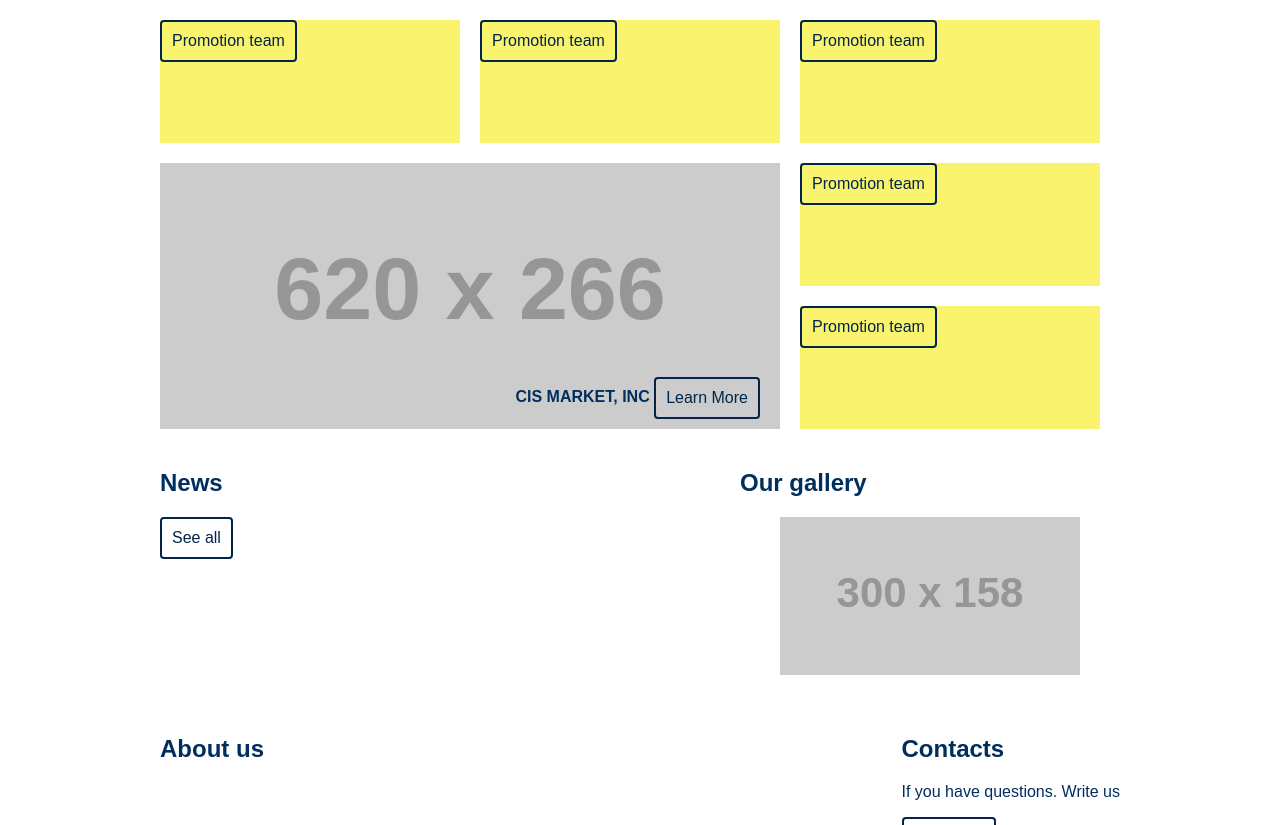
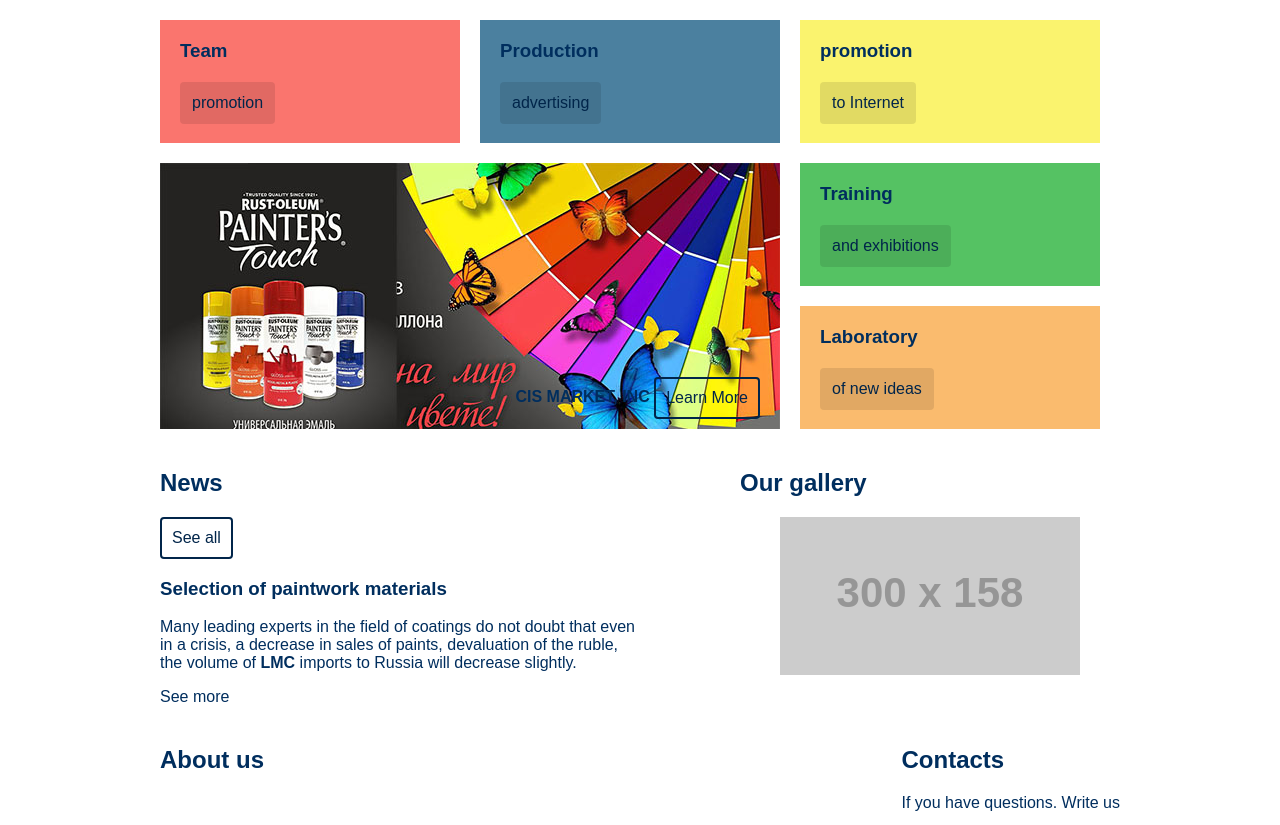
Before and after one commit to dawinn/cis-market, a website: page index.html in a window 1280 px wide. Shown: the part 398-1223 px from the top of the page. Drawn offline with nearby package versions, Linux system fonts and the light colour scheme; placeholder pictures from the web are drawn by us.

Commit message:
Оформление шапки, картинки в промо блок

```diff
--- a/css/style.css
+++ b/css/style.css
@@ -3,6 +3,7 @@
   padding: 0;
   font-family: "Arial", sans-serif;
   color: #002e5e;
+  font-size: 16px;
    /*background-image: linear-gradient(to bottom,rgba(86, 139, 195, 0.2),#ffffff 50%);*/
   background-color: #ffffff;
 }
@@ -33,6 +34,7 @@
  text-shadow: #fff 0 2px 2px, #002e5e 0 2px 3px;
 
 }
+
 
 .btn {
   display: inline-block;
@@ -79,6 +81,14 @@
   top: 0;
   left: 0;
 
+}
+
+.main-header__slogan {
+  font-size: 2em;
+  color: #002e5e;
+  width: 500px;
+  margin: 0 auto;
+  text-shadow: #fff 0 1px 1px, #002e5e 0 1px 2px;
 }
 
 .menu {
@@ -138,6 +148,33 @@
 
 
   background-color: #faf36e;
+}
+
+.main-promo__item:nth-child(3) {
+  background-color: #FA756E;
+}
+
+.main-promo__item:nth-child(2) {
+  background-color: #4B809F;
+}
+
+.main-promo__item:nth-child(6) {
+  background-color: #FABB6E;
+}
+
+.main-promo__item:nth-child(5) {
+  background-color: #55C263;
+}
+
+
+.main-promo__item h3 {
+  margin: 20px;
+}
+
+.main-promo__link {
+  margin: 0 20px;
+  background-color: rgba(0, 0, 0, 0.1);
+  border-color: rgba(0, 0, 0, 0);
 }
 
 .slider {
--- a/index.html
+++ b/index.html
@@ -46,20 +46,24 @@
   <div class="wrapper">
     <section class="main-promo clearfix">
       <div class="main-promo__item">
-      <a class="main-promo__link btn" href="">Promotion team</a>
+        <h3>promotion</h3>
+        <a class="main-promo__link btn" href="">to Internet</a>
       </div>
      <div class="main-promo__item">
-      <a class="main-promo__link btn" href="">Promotion team</a>
+        <h3>Production</h3>
+        <a class="main-promo__link btn" href=""> advertising</a>
       </div>
       <div class="main-promo__item">
-      <a class="main-promo__link btn" href="">Promotion team</a>
+        <h3>Team</h3>
+        <a class="main-promo__link btn" href="">promotion</a>
       </div>
+
       <div class="main-promo__item slider">
         <div class="slider__controls">
         </div>
         <div class="slider__list">
           <div class="slide">
-          <img src="http://placehold.it/620x266" width="620" height="266">
+            <img src="img/pts_620x266.jpg" width="620" height="266">
             <div class="slide__text">
               <b>CIS MARKET, INC</b>
               <a class="btn" href="">Learn More</a>
@@ -75,21 +79,23 @@
         </div>
       </div>
       <div class="main-promo__item">
-      <a class="main-promo__link btn" href="">Promotion team</a>
+        <h3>Training</h3>
+        <a class="main-promo__link btn" href="">and exhibitions</a>
       </div>
       <div class="main-promo__item">
-      <a class="main-promo__link btn" href="">Promotion team</a>
+        <h3>Laboratory</h3>
+        <a class="main-promo__link btn" href="">of new ideas</a>
       </div>
-
-
     </section>
 
   <div class="group-sections">
   <section class="news">
     <h2 class="news__title">News</h2>
     <a class="btn news__link" href="">See all</a>
-    <article>
-
+    <article class="entry">
+      <h3 class="entry__title">Selection of paintwork materials</h3>
+      <p>Many leading experts in the field of coatings do not doubt that even in a crisis, a decrease in sales of paints, devaluation of the ruble, the volume of <b>LMC</b> imports to Russia will decrease slightly.</p>
+      <a class="link entry__full-link">See more</a>
     </article>
   </section>
   <section class="gallery">
```
Also changed, not shown: img/pts_620x266.jpg (added). Lines whose indentation alone changed are shown as unchanged.
